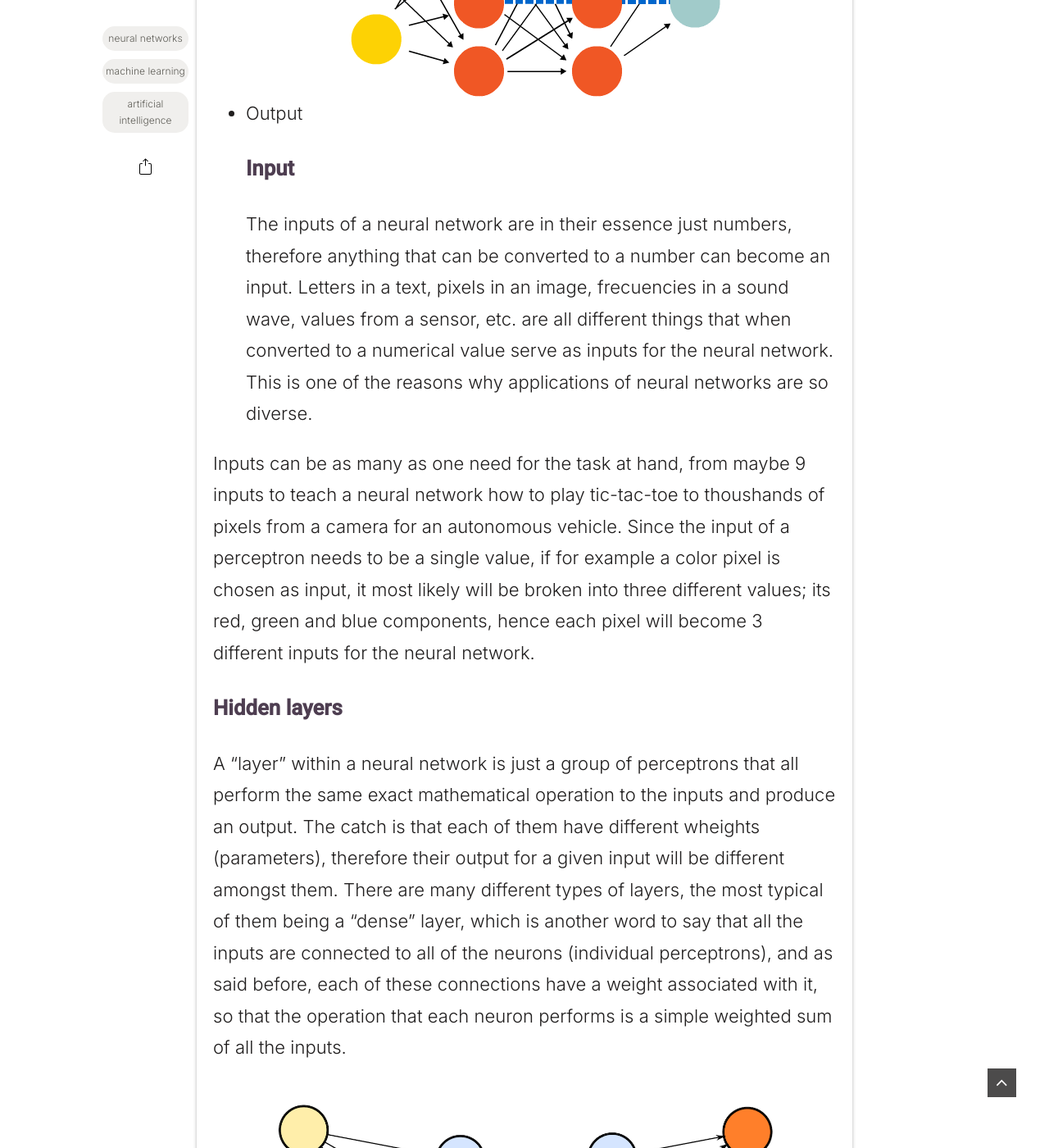
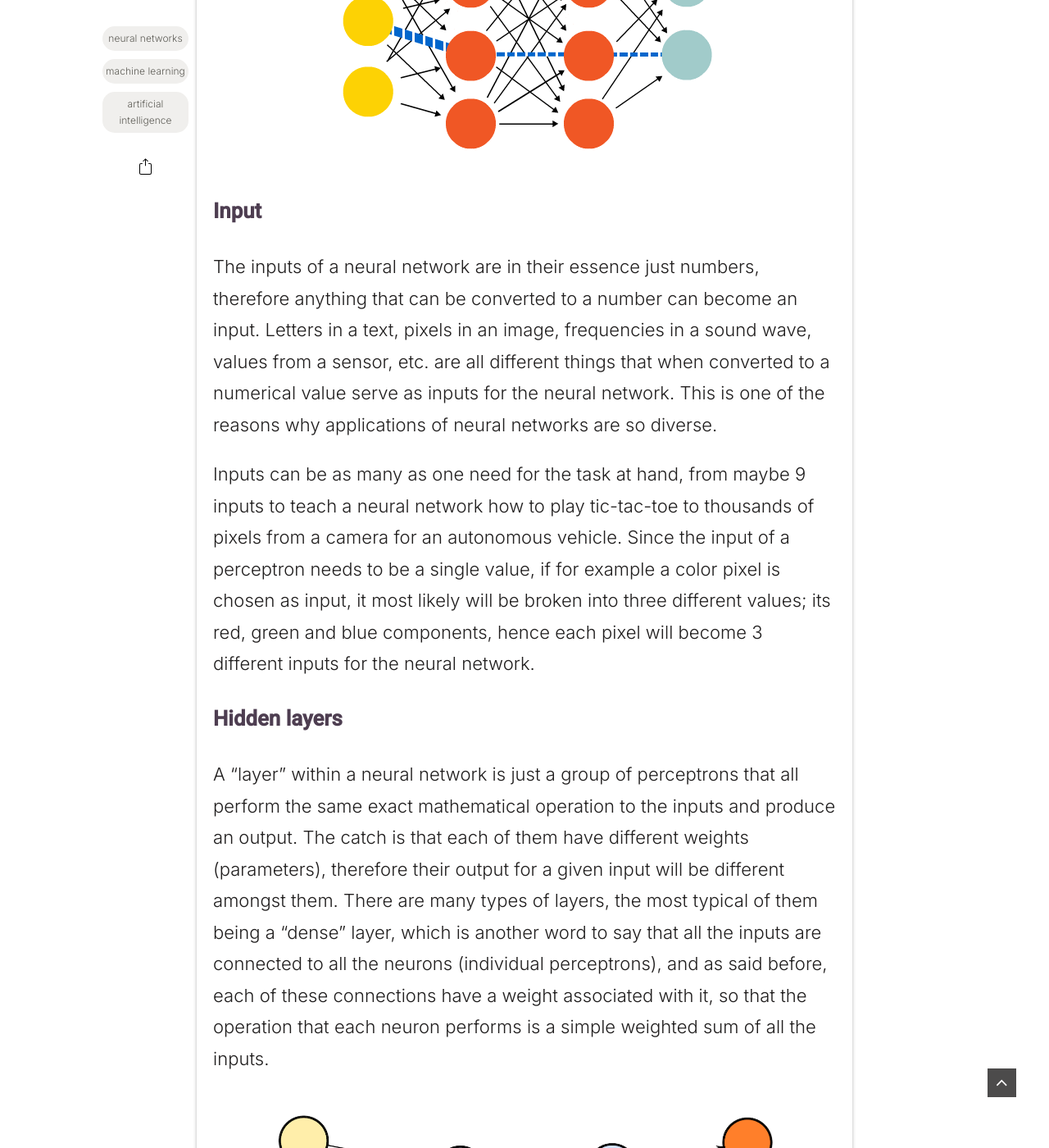
Before and after one commit to the-mvm/the-mvm.github.io, a Jekyll site: the page built from _posts/2021-04-02-back-to-basics.md, in a window 1280 px wide and 1400 px high, scrolled down 5972 px. Shown: the whole window at 82% size. Built offline with Jekyll 4.4.1, drawn with Linux system fonts in a browser that asks for light colours; comment, search, counter and statistics services are not loaded.

Commit message:
minor style fixes

```diff
--- a/_posts/2021-04-02-back-to-basics.md
+++ b/_posts/2021-04-02-back-to-basics.md
@@ -30,6 +30,7 @@ Then, in the middle of last century by trying to create a model of how our brain
 ![A perceptron](/assets/img/posts/perceptron.png)
 
 To illustrate, let's say that the brain of the housefly is a perceptron, its inputs are whatever values are produced by the multiple cells in its eyes, when the eye cell detects "something" it's output will be a 1, and if there is nothing a 0. Then the combination of all those inputs can be processed by the perceptron (the fly brain), and the output is a simple 0 or 1 value. If it is a 1 then the brain is telling the fly to flee and if it is a 0 it means it is safe to stay where it is.
+
 ![A housefly eye](/assets/img/posts/post7-housefly-eye.jpg)
 We can imagine then that if many of the eye cells of the fly produce 1s, it means that an object is quite near, and therefore the perceptron will calculate a 1, it is time to flee.
 ![The fly vision](/assets/img/posts/post7-fly-vision.jpg)
@@ -49,15 +50,18 @@ A neural network has different components, in its basic form it has:
 - Input
 - Hidden layers
 - Output
+
 ![Neural network components](/assets/img/posts/nnet_flow.gif)
+
 ### Input
-The inputs of a neural network are in their essence just numbers, therefore anything that can be converted to a number can become an input. Letters in a text, pixels in an image, frecuencies in a sound wave, values from a sensor, etc. are all different things that when converted to a numerical value serve as inputs for the neural network. This is one of the reasons why applications of neural networks are so diverse.
 
-Inputs can be as many as one need for the task at hand, from maybe 9 inputs to teach a neural network how to play tic-tac-toe to thoushands of pixels from a camera for an autonomous vehicle. Since the input of a perceptron needs to be a single value, if for example a color pixel is chosen as input, it most likely will be broken into three different values; its  red, green and blue components, hence each pixel will become 3 different inputs for the neural network.
+The inputs of a neural network are in their essence just numbers, therefore anything that can be converted to a number can become an input. Letters in a text, pixels in an image, frequencies in a sound wave, values from a sensor, etc. are all different things that when converted to a numerical value serve as inputs for the neural network. This is one of the reasons why applications of neural networks are so diverse.
+
+Inputs can be as many as one need for the task at hand, from maybe 9 inputs to teach a neural network how to play tic-tac-toe to thousands of pixels from a camera for an autonomous vehicle. Since the input of a perceptron needs to be a single value, if for example a color pixel is chosen as input, it most likely will be broken into three different values; its  red, green and blue components, hence each pixel will become 3 different inputs for the neural network.
 
 ### Hidden layers
 
-A "layer" within a neural network is just a group of perceptrons that all perform the same exact mathematical operation to the inputs and produce an output. The catch is that each of them have different wheights (parameters), therefore their output for a given input will be different amongst them. There are many different types of layers, the most typical of them being a "dense" layer, which is another word to say that all the inputs are connected to all of the neurons (individual perceptrons), and as said before, each of these connections have a weight associated with it, so that the operation that each neuron performs is a simple weighted sum of all the inputs.
+A "layer" within a neural network is just a group of perceptrons that all perform the same exact mathematical operation to the inputs and produce an output. The catch is that each of them have different weights (parameters), therefore their output for a given input will be different amongst them. There are many types of layers, the most typical of them being a "dense" layer, which is another word to say that all the inputs are connected to all the neurons (individual perceptrons), and as said before, each of these connections have a weight associated with it, so that the operation that each neuron performs is a simple weighted sum of all the inputs.
 
 ![post7-dense-layers](/assets/img/posts/post7-dense-layers.png)
 
--- a/assets/css/main.css
+++ b/assets/css/main.css
@@ -1311,6 +1311,12 @@ img + small, img + br + small {
     color:var(--grey1);
     margin-top: -1em;
     margin-bottom: 1.5em;
+    text-align: center
+}
+
+.page-content img {
+    display: block;
+    margin: auto;
 }
 
 .header-page {
```
